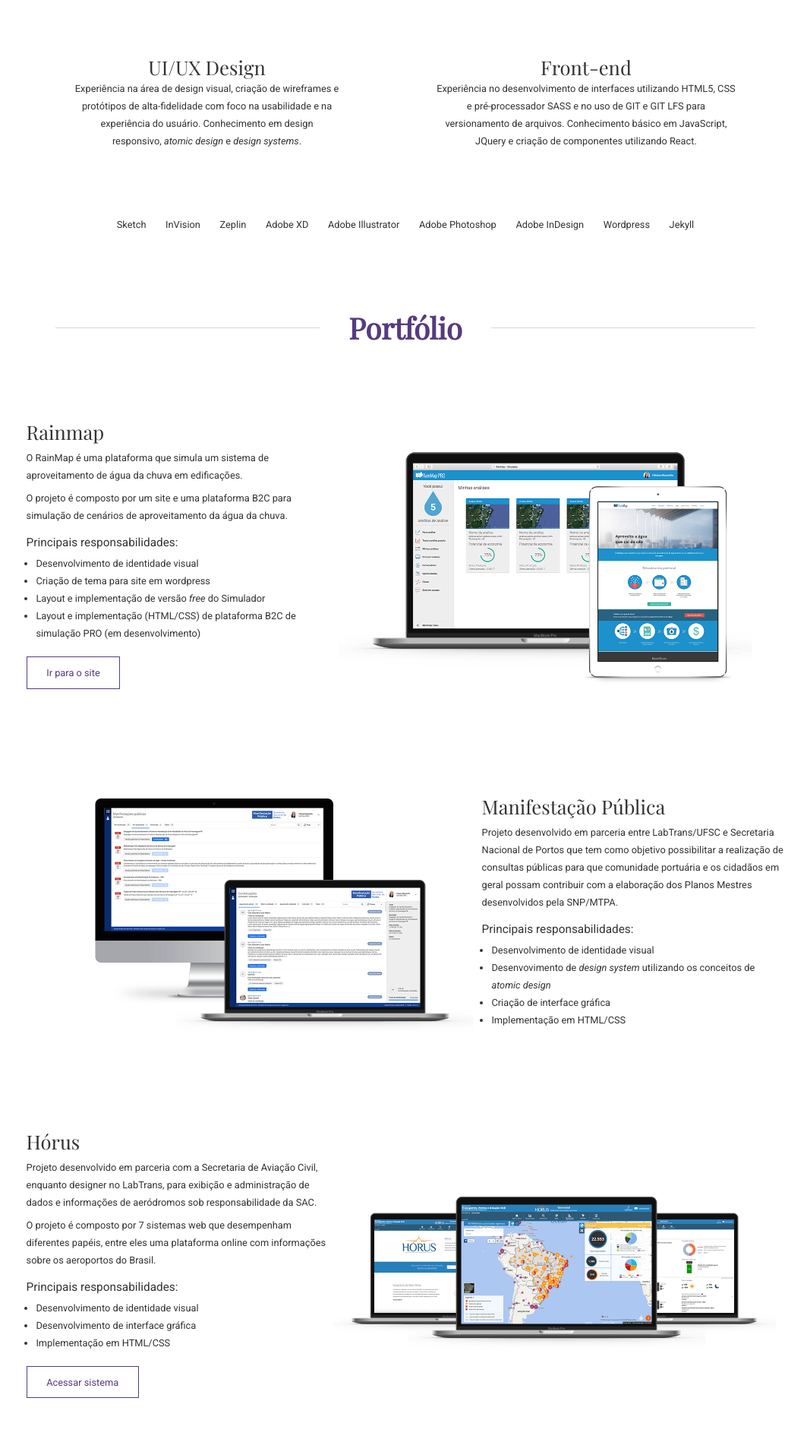
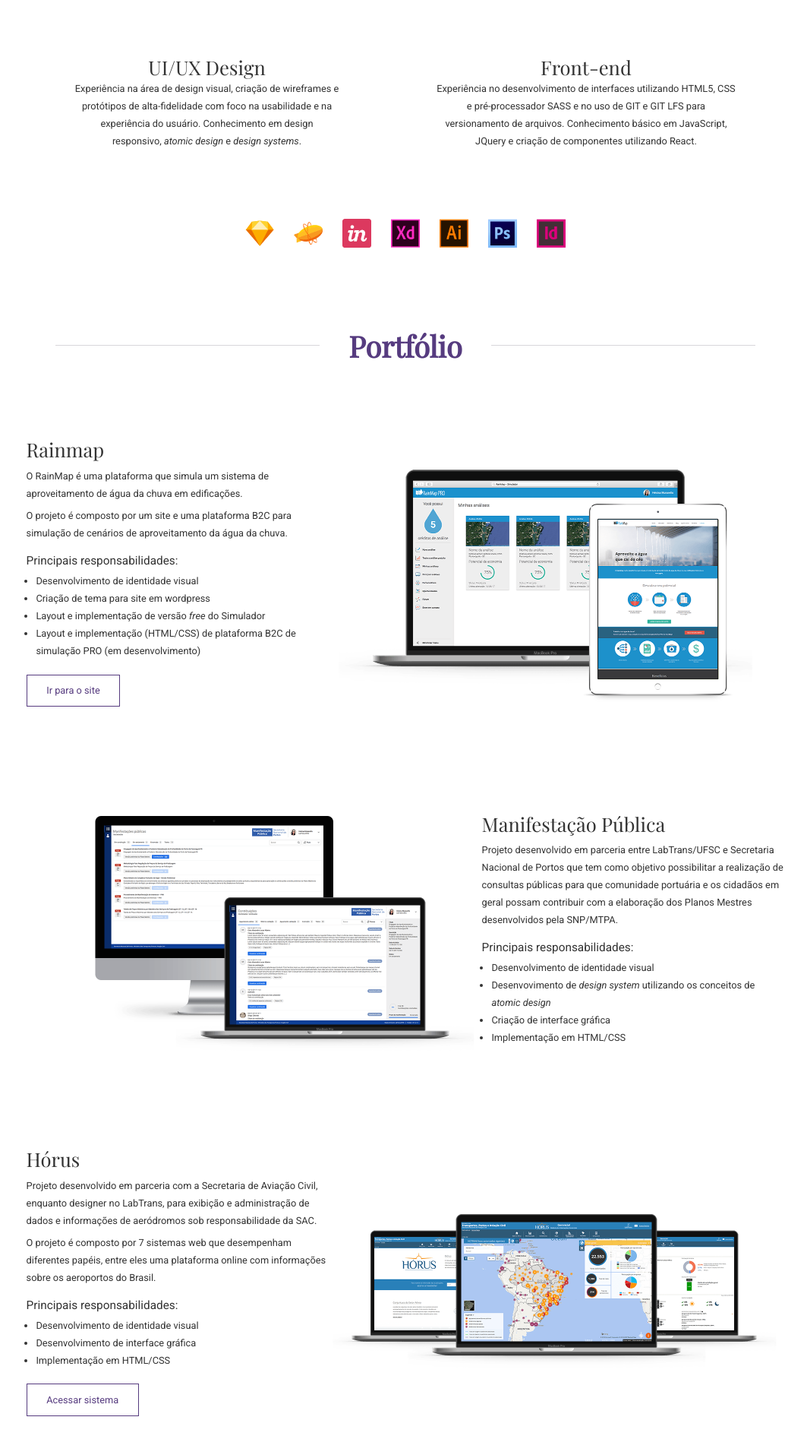
Before and after one commit to helomunaretto/helomunaretto.gihub.io, a Jekyll site: the page built from index.md, in a window 1280 px wide. Shown: the part 715-2609 px from the top of the page at 76% size, without its empty margins (106-1169 px from the left). Built offline with Jekyll 4.4.1, drawn with Linux system fonts in a browser that asks for light colours; some web fonts are replaced; before the commit the page ends 2586 px from its top, so only the background shows below that.

Commit message:
inseridos ícones para ferramentas

```diff
--- a/_layouts/home.html
+++ b/_layouts/home.html
@@ -51,15 +51,13 @@ layout: default
     </li>
   </ul>
   <ul class="tools">
-    <li>Sketch</li>
-    <li>InVision</li>
-    <li>Zeplin</li>
-    <li>Adobe XD</li>
-    <li>Adobe Illustrator</li>
-    <li>Adobe Photoshop</li>
-    <li>Adobe InDesign</li>
-    <li>Wordpress</li>
-    <li>Jekyll</li>
+    <li class="tools__item tools__item--sketch">Sketch</li>
+    <li class="tools__item tools__item--zeplin">Zeplin</li>
+    <li class="tools__item tools__item--invision">InVision</li>
+    <li class="tools__item tools__item--xd">Adobe XD</li>
+    <li class="tools__item tools__item--ai">Adobe Illustrator</li>
+    <li class="tools__item tools__item--psd">Adobe Photoshop</li>
+    <li class="tools__item tools__item--indd">Adobe InDesign</li>
   </ul>
 </section>
 
--- a/_sass/components/_layout.scss
+++ b/_sass/components/_layout.scss
@@ -164,6 +164,46 @@ SKILLS
   }
 }
 
+.tools__item {
+  width: 3rem;
+  height: 3rem;
+  overflow: hidden;
+  text-indent: -9999px;
+  background-repeat: no-repeat;
+  background-position: center;
+  background-size: contain;
+}
+
+.tools__item--sketch {
+  background-image: url("./../../assets/icons/sketch.png");
+}
+
+.tools__item--invision {
+  background-image: url("./../../assets/icons/invision.png");
+}
+
+.tools__item--zeplin {
+  background-image: url("./../../assets/icons/zeplin.png");
+}
+
+.tools__item--psd {
+  background-image: url("./../../assets/icons/ps.png");
+}
+
+.tools__item--ai {
+  background-image: url("./../../assets/icons/ai.png");
+}
+
+
+.tools__item--xd {
+  background-image: url("./../../assets/icons/xd.png");
+}
+
+.tools__item--indd {
+  background-image: url("./../../assets/icons/id.png");
+}
+
+
 /*********************
 PORTFOLIO
 *********************/
```
Also changed, not shown: assets/icons/ai.png (added), assets/icons/id.png (added), assets/icons/invision.png (added), assets/icons/ps.png (added), assets/icons/sketch.png (added), assets/icons/xd.png (added), assets/icons/zeplin.png (added), 2 other files.
